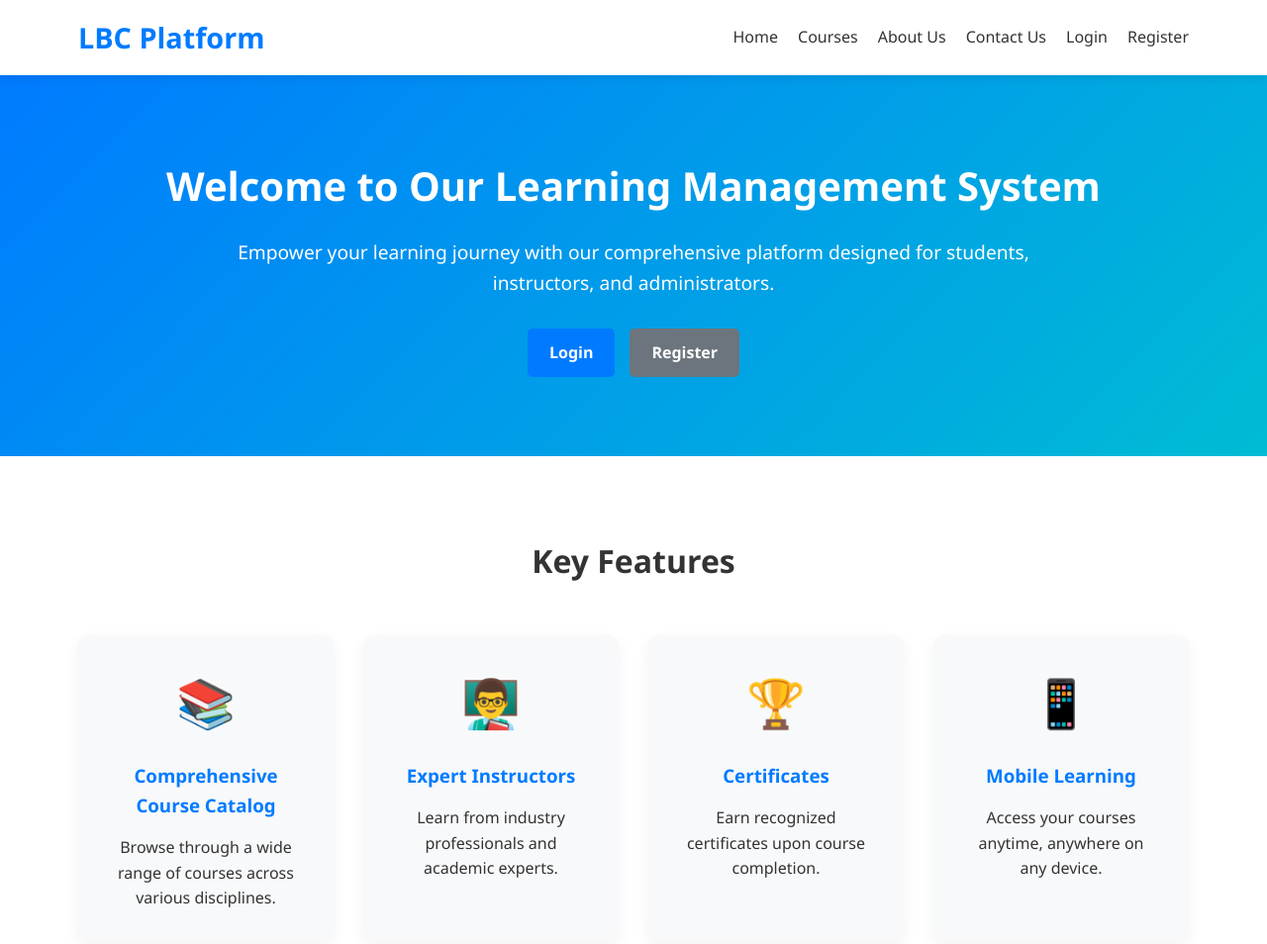
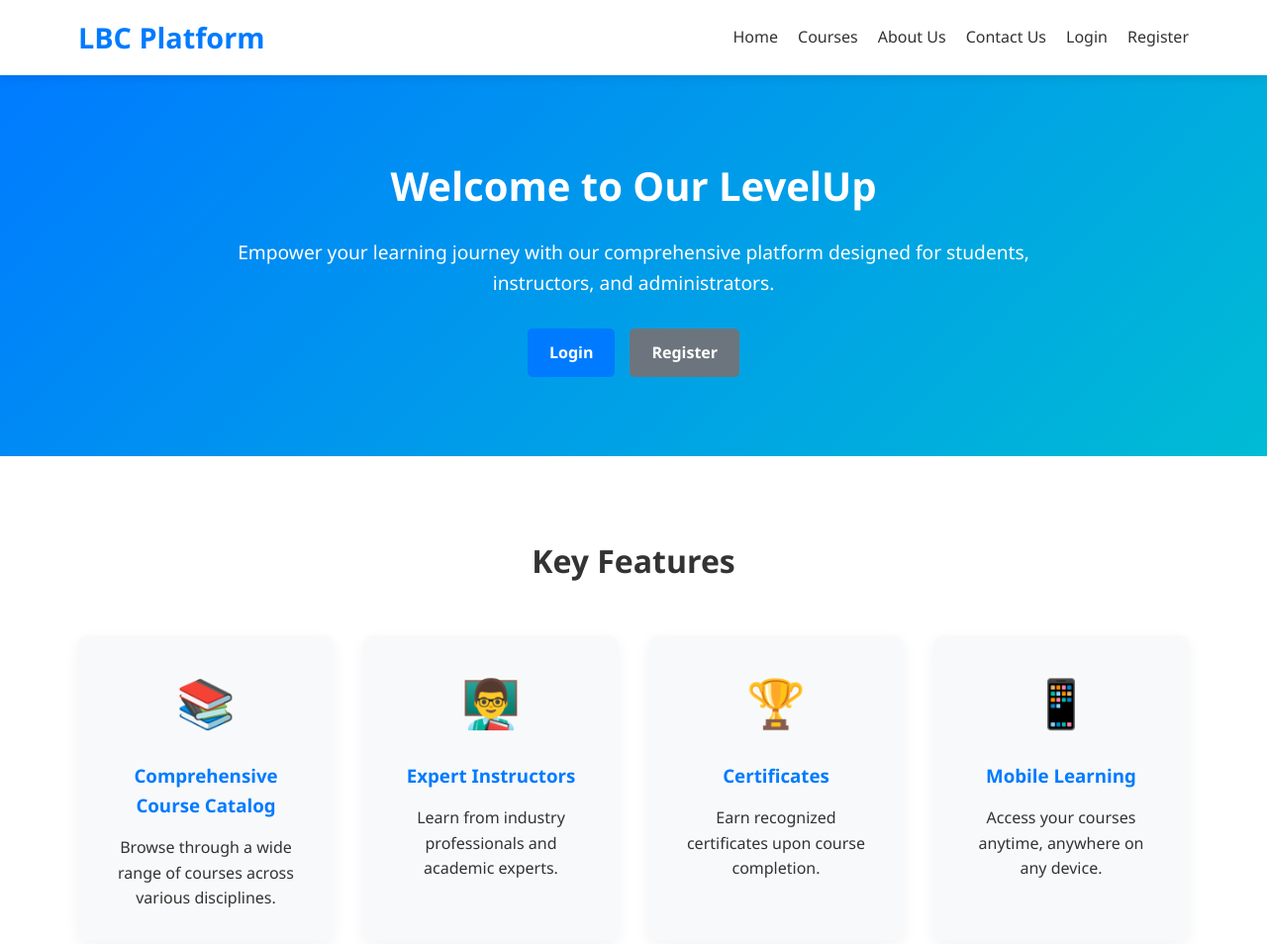
Before and after one commit to SoumyaSamikshyaSamal/Project1, a plain HTML site: page index.html in a window 1280 px wide. Shown: the top 954 px of the page at 99% size. Drawn offline with Linux system fonts and the light colour scheme.

Commit message:
added feature

```diff
--- a/index.html
+++ b/index.html
@@ -29,7 +29,7 @@
     <section class="hero">
         <div class="container">
             <div class="hero-content">
-                <h2>Welcome to Our Learning Management System</h2>
+                <h2>Welcome to Our LevelUp</h2>
                 <p>Empower your learning journey with our comprehensive platform designed for students, instructors, and administrators.</p>
                 <div class="cta-buttons">
                     <a href="shared/login.html" class="btn btn-primary">Login</a>
```
